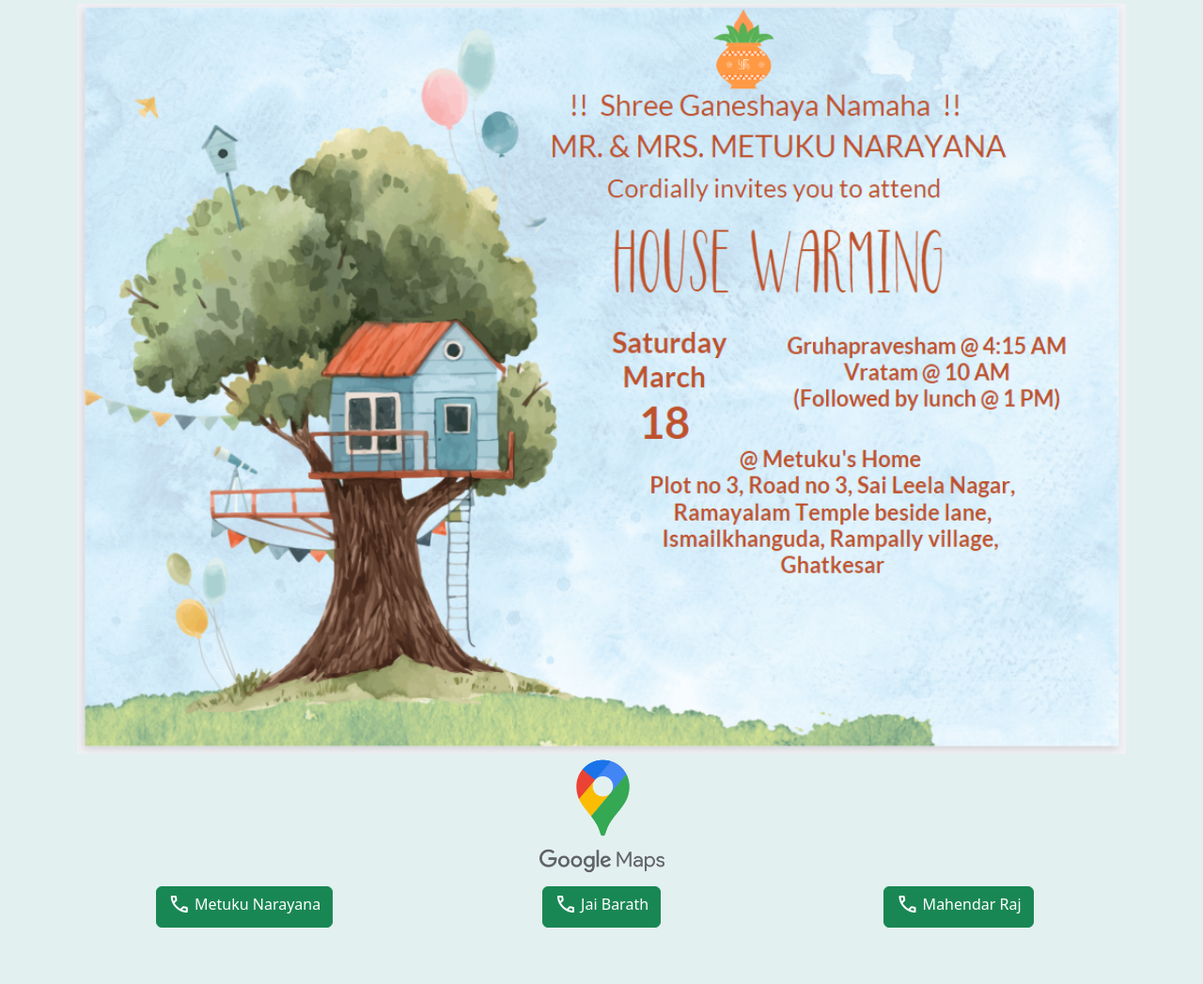
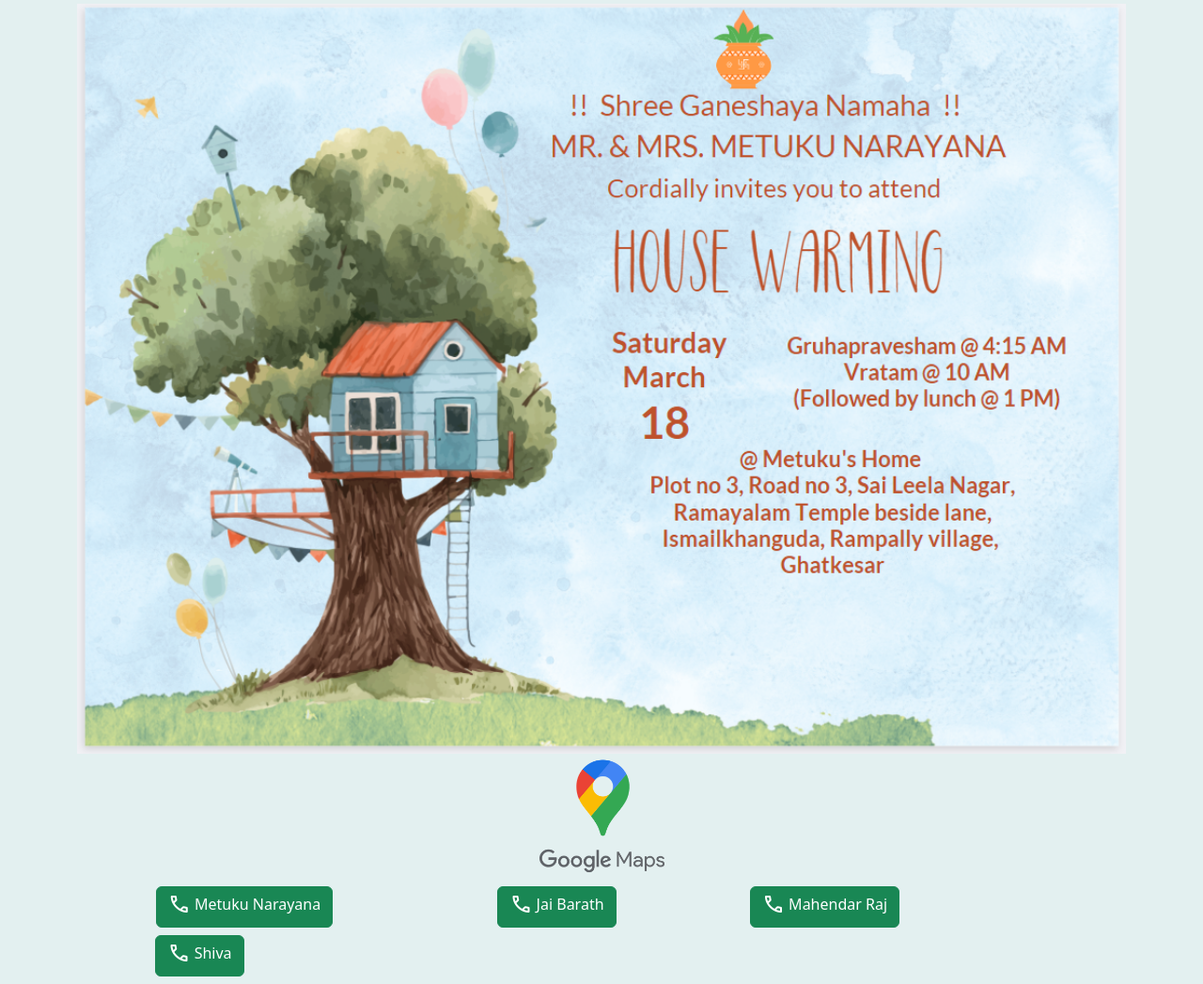
Before and after one commit to hw-23/hw-23.github.io, a plain HTML site: page index.html in a window 1280 px wide. Shown: the whole page at 94% size. Before the commit the page ends 995 px from the top, so only its background shows below. Drawn offline with nearby package versions, Linux system fonts and the light colour scheme.

Commit message:
Update index.html

```diff
--- a/index.html
+++ b/index.html
@@ -71,7 +71,7 @@
                     </a>
                 </div>
             </div>
-            <div class="mb-2 col-sm-12 col-md-4 col-lg-4 d-flex justify-content-center">
+            <div class="mb-2 col-sm-12 col-md-3 col-lg-3 d-flex justify-content-center">
                 <div class="">
                     <a class="tn" href="tel:+91 7799059977">
                         <button type="button" class="btn btn-success d-flex">
@@ -81,12 +81,22 @@
                     </a>
                 </div>
             </div>
-            <div class="mb-2 col-sm-12 col-md-4 col-lg-4 d-flex justify-content-center">
+            <div class="mb-2 col-sm-12 col-md-3 col-lg-3 d-flex justify-content-center">
                 <div class="">
                     <a class="tn" href="tel:+91 8897507808">
                         <button type="button" class="btn btn-success d-flex">
                             <div><span class="material-symbols-outlined">call</span></div>
                                 <div><span>&nbsp;Mahendar Raj</span></div>
+                        </button>
+                    </a>
+                </div>
+            </div>
+            <div class="mb-2 col-sm-12 col-md-3 col-lg-3 d-flex justify-content-center">
+                <div class="">
+                    <a class="tn" href="tel:+91 8050164288">
+                        <button type="button" class="btn btn-success d-flex">
+                            <div><span class="material-symbols-outlined">call</span></div>
+                                <div><span>&nbsp;Shiva</span></div>
                         </button>
                     </a>
                 </div>
```
